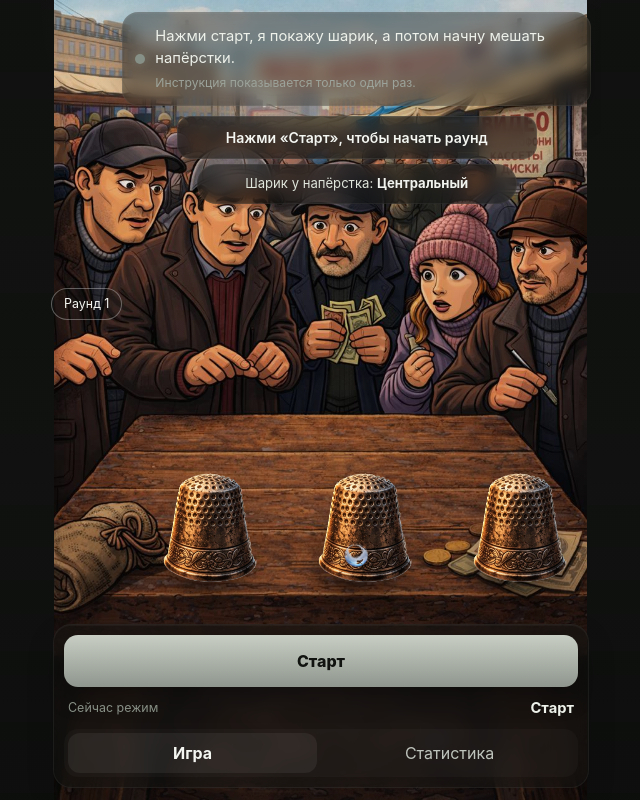
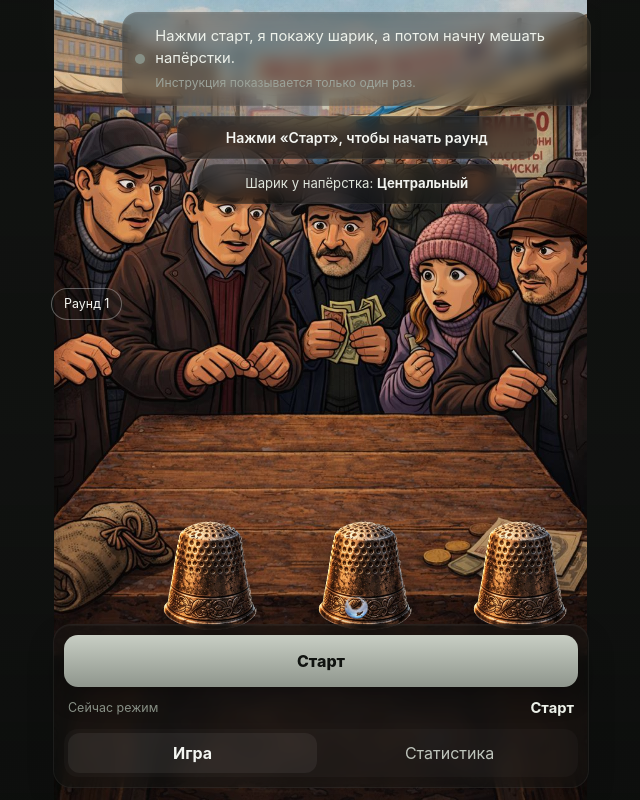
Before and after one commit to vadimegorov05512-hue/rockybalboa, a React (Vite) app in the folder thimbles-miniapp/: page / in a window 1280 px wide. Shown: the whole page, without its empty margins (319-959 px from the left). Built offline with nearby package versions, Linux system fonts and the light colour scheme; what @telegram-apps/sdk would draw is missing.

Commit message:
Lower thimbles to table edge

```diff
--- a/thimbles-miniapp/src/App.css
+++ b/thimbles-miniapp/src/App.css
@@ -251,8 +251,8 @@ h1 {
   position: absolute;
   left: 8px;
   right: 8px;
-  bottom: 18vh;
-  height: 220px;
+  bottom: 10vh;
+  height: 230px;
   z-index: 2;
 }
 
@@ -308,7 +308,7 @@ h1 {
   --slot-size: calc((100% - 24px) / 3);
   position: absolute;
   left: calc(8px + var(--slot) * var(--slot-size) + (var(--slot-size) / 2) - 13px);
-  bottom: calc(18vh + 28px);
+  bottom: calc(10vh + 24px);
   z-index: 3;
   transition: left 0.42s cubic-bezier(0.25, 0.8, 0.25, 1);
 }
@@ -470,7 +470,7 @@ h1 {
   }
 
   .cups-stage {
-    bottom: 16vh;
+    bottom: 10vh;
     height: 190px;
   }
 
@@ -483,7 +483,7 @@ h1 {
   }
 
   .ball {
-    bottom: calc(16vh + 24px);
+    bottom: calc(10vh + 22px);
   }
 
   .ball-image {
@@ -509,7 +509,7 @@ h1 {
   }
 
   .cups-stage {
-    bottom: 17vh;
+    bottom: 10vh;
     height: 220px;
   }
 
@@ -522,7 +522,7 @@ h1 {
   }
 
   .ball {
-    bottom: calc(17vh + 26px);
+    bottom: calc(10vh + 24px);
   }
 
   .ball-image {
@@ -554,12 +554,12 @@ h1 {
   }
 
   .cups-stage {
-    bottom: 132px;
-    height: 240px;
+    bottom: 84px;
+    height: 250px;
   }
 
   .cup {
-    height: 240px;
+    height: 250px;
   }
 
   .thimble-image {
@@ -567,7 +567,7 @@ h1 {
   }
 
   .ball {
-    bottom: 164px;
+    bottom: 112px;
   }
 
   .ball-image {
```
